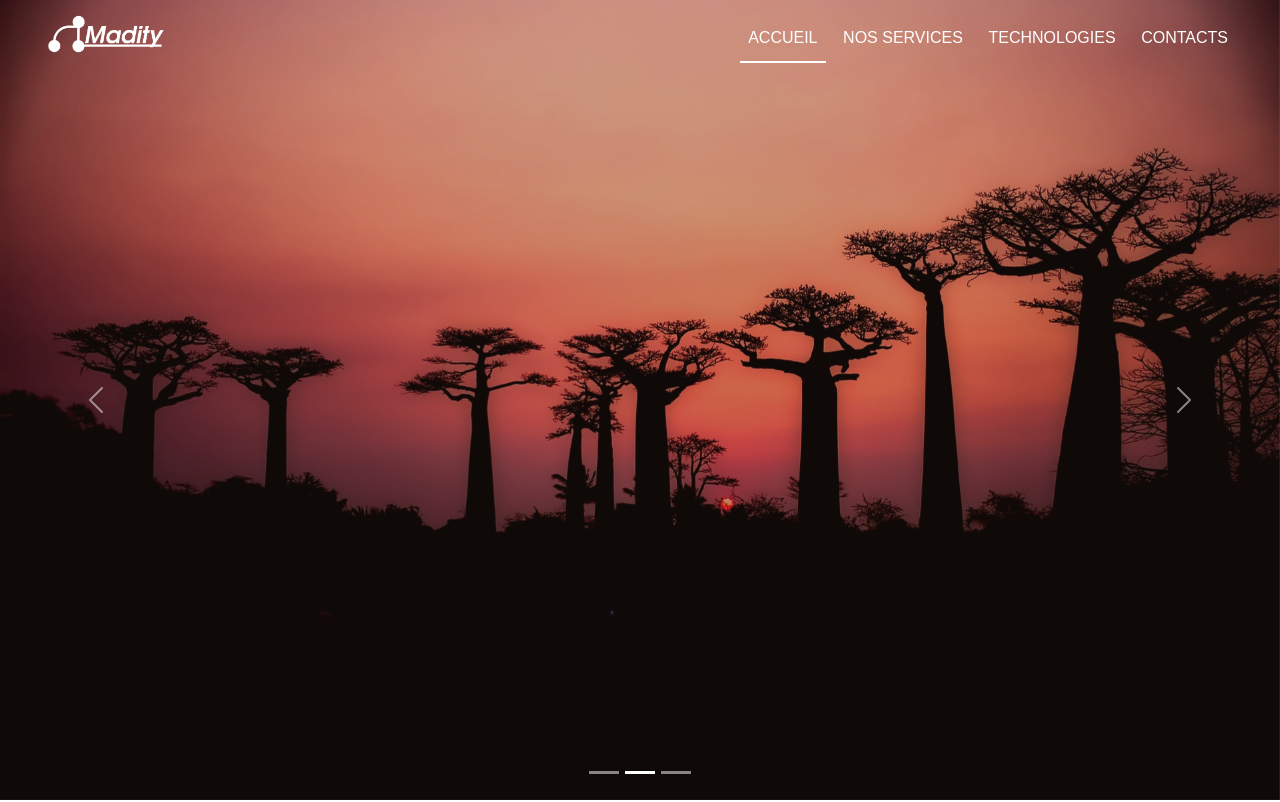
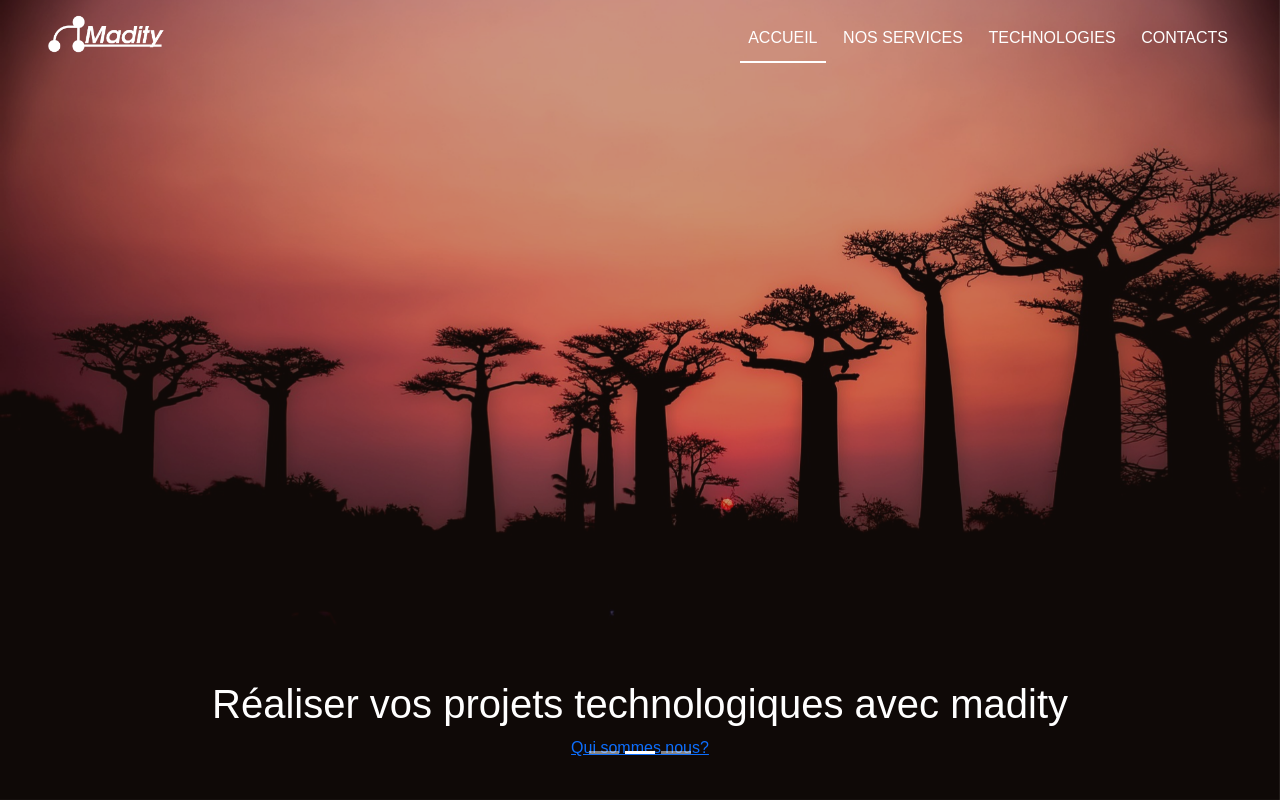
Before and after one commit to AleckAstan/Madity, an Angular app: page / in a window 1280 px wide. Shown: the top 802 px of the page. Built offline with nearby package versions, Linux system fonts and the light colour scheme.

Commit message:
Update slider-banner.component.html

```diff
--- a/src/app/slider-banner/slider-banner.component.html
+++ b/src/app/slider-banner/slider-banner.component.html
@@ -1,9 +1,5 @@
 <div id="carouselExampleCaptions" class="carousel slide" data-bs-ride="carousel">
-  <div class="carousel-indicators">
-    <button type="button" data-bs-target="#carouselExampleCaptions" data-bs-slide-to="0" class="active" aria-current="true" aria-label="Slide 1"></button>
-    <button type="button" data-bs-target="#carouselExampleCaptions" data-bs-slide-to="1" aria-label="Slide 2"></button>
-    <button type="button" data-bs-target="#carouselExampleCaptions" data-bs-slide-to="2" aria-label="Slide 3"></button>
-  </div>
+
   <div class="carousel-inner">
     <div class="carousel-item active" style="background:red;">
       <img src="../../assets/images/bg.jpg" class="d-block w-100" alt="...">
@@ -18,12 +14,16 @@
 
     </div>
   </div>
-  <button class="carousel-control-prev" type="button" data-bs-target="#carouselExampleCaptions" data-bs-slide="prev">
-    <span class="carousel-control-prev-icon" aria-hidden="true"></span>
-    <span class="visually-hidden">Previous</span>
-  </button>
-  <button class="carousel-control-next" type="button" data-bs-target="#carouselExampleCaptions" data-bs-slide="next">
-    <span class="carousel-control-next-icon" aria-hidden="true"></span>
-    <span class="visually-hidden">Next</span>
-  </button>
+
+
+  <div class="carousel-caption">
+    <h1>Réaliser vos projets technologiques avec madity</h1>
+    <a href="#">Qui sommes nous?</a>
+    <div class="carousel-indicators">
+      <button type="button" data-bs-target="#carouselExampleCaptions" data-bs-slide-to="0" class="active" aria-current="true" aria-label="Slide 1"></button>
+      <button type="button" data-bs-target="#carouselExampleCaptions" data-bs-slide-to="1" aria-label="Slide 2"></button>
+      <button type="button" data-bs-target="#carouselExampleCaptions" data-bs-slide-to="2" aria-label="Slide 3"></button>
+    </div>
+  </div>
+  <div class="xp">Plus de <span>20 ans</span> d'expérience</div>
 </div>
```
